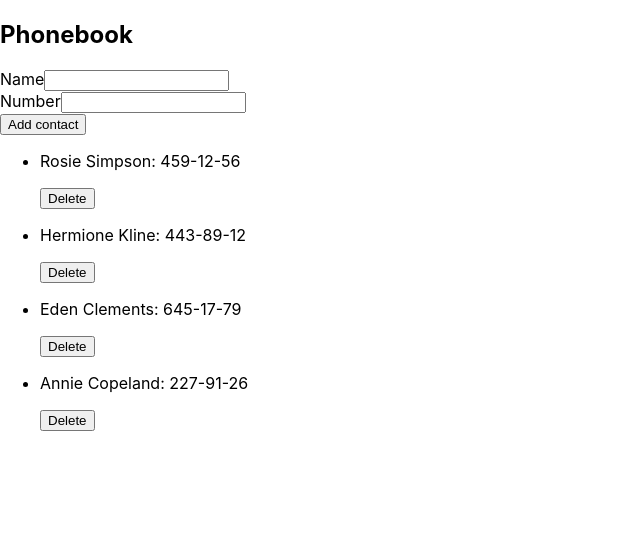
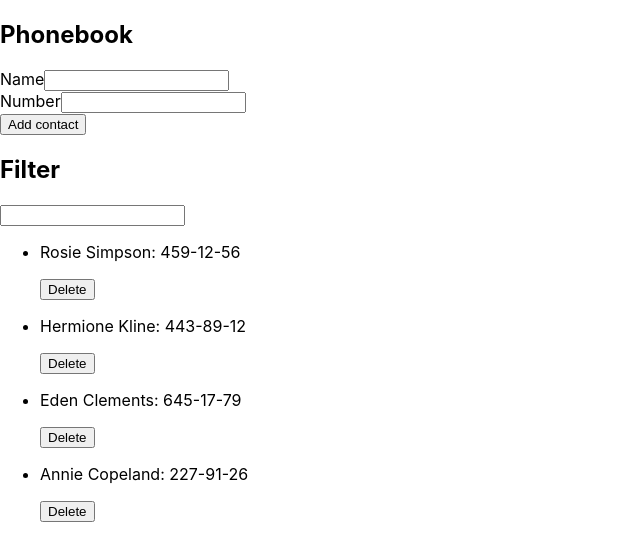
Before and after one commit to Balor1989/goit-react-hw-02-phonebook, a React (Create React App) app: page / in a window 1280 px wide. Shown: the top 560 px of the page, without its empty margins (0-640 px from the left). Built offline with nearby package versions, Linux system fonts and the light colour scheme.

Commit message:
adds component Filter

```diff
--- a/src/App.js
+++ b/src/App.js
@@ -2,6 +2,7 @@ import { Component } from "react/cjs/react.production.min";
 import Contacts from "./Contacts/Contacts";
 import Phonebook from "./Phonebook/Phonebook";
 import shortid from "shortid";
+import Filter from "./Filter";
 
 
 class App extends Component {
@@ -31,12 +32,24 @@ class App extends Component {
         ))
           }
 
+  filterChange = (e) => {
+    this.setState({ filter: e.target.value })
+    console.log(e.target.value)
+  }
+
+  findInputValue = () => {
+
+ }
+
   render() {
+    const{filter} = this.state
     return (
       <>
         <Phonebook
-          onAddContactCard={this.addContactCard}
- />
+          onAddContactCard={this.addContactCard} />
+        <Filter onFilterChange={this.filterChange}
+                value={filter}
+        />
         <Contacts contacts={this.state.contacts} />
       </>
     )
--- a/src/Contacts/Contacts.js
+++ b/src/Contacts/Contacts.js
@@ -2,9 +2,6 @@
 
 const Contacts = ({ contacts }) => (
     <>
-        <div>
-
-    </div>
     <ul>
         {contacts.map(({ id, name, number}) => (
             <li key={id} >
--- /dev/null
+++ b/src/Contacts/index.js
@@ -0,0 +1 @@
+export {default} from './Contacts'
--- /dev/null
+++ b/src/Filter/Filter.js
@@ -0,0 +1,14 @@
+
+
+const Filter = ({value, onFilterChange}) => (
+    <div>
+        <h2>Filter</h2>
+        <input
+            type="text"
+            value={value}
+            onChange={onFilterChange}
+        />
+    </div>
+)
+
+export default Filter
--- /dev/null
+++ b/src/Filter/index.js
@@ -0,0 +1 @@
+export {default} from './Filter'
--- a/src/Phonebook/Phonebook.js
+++ b/src/Phonebook/Phonebook.js
@@ -13,7 +13,8 @@ class Phonebook extends Component {
         e.preventDefault()
         console.log(this.state)
         this.props.onAddContactCard(this.state)
-        console.log('Submit')
+        this.setState({ number: '', name: '' })
+
     };
 
     inputName = e => {
@@ -29,7 +30,7 @@ class Phonebook extends Component {
         return (
                 <>
                     <h2 className="phonebookTitle">Phonebook</h2>
-                    <form onSubmit={this.formSubmit}>
+                    <form onSubmit={this.formSubmit} >
                         <div>
                             <label>Name</label>
                             <input onChange={this.inputName}
--- /dev/null
+++ b/src/Phonebook/index.js
@@ -0,0 +1 @@
+export {default} from './Phonebook'
```
